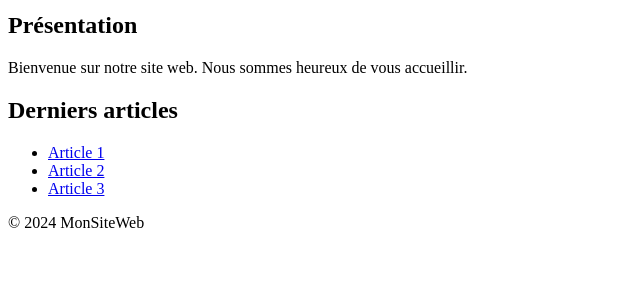
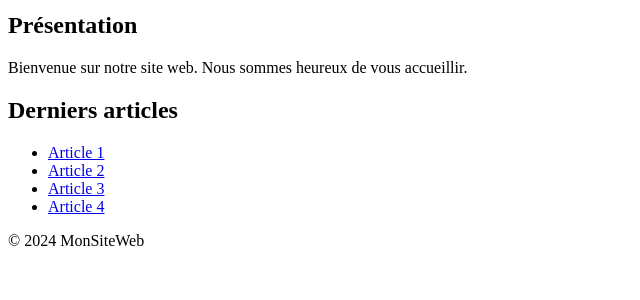
Before and after one commit to oussamabendaoud/MediBot, a Django app: page / in a window 1280 px wide. Shown: the part 142-442 px from the top of the page, without its empty margins (0-640 px from the left). Run offline with Django 4.2, Linux system fonts and the light colour scheme.

Commit message:
add_article3

```diff
--- a/ChatBot/templates/index.html
+++ b/ChatBot/templates/index.html
@@ -27,6 +27,7 @@
                 <li><a href="#">Article 1</a></li>
                 <li><a href="#">Article 2</a></li>
                 <li><a href="#">Article 3</a></li>
+                <li><a href="#">Article 4</a></li>
             </ul>
         </section>
     </main>
```
